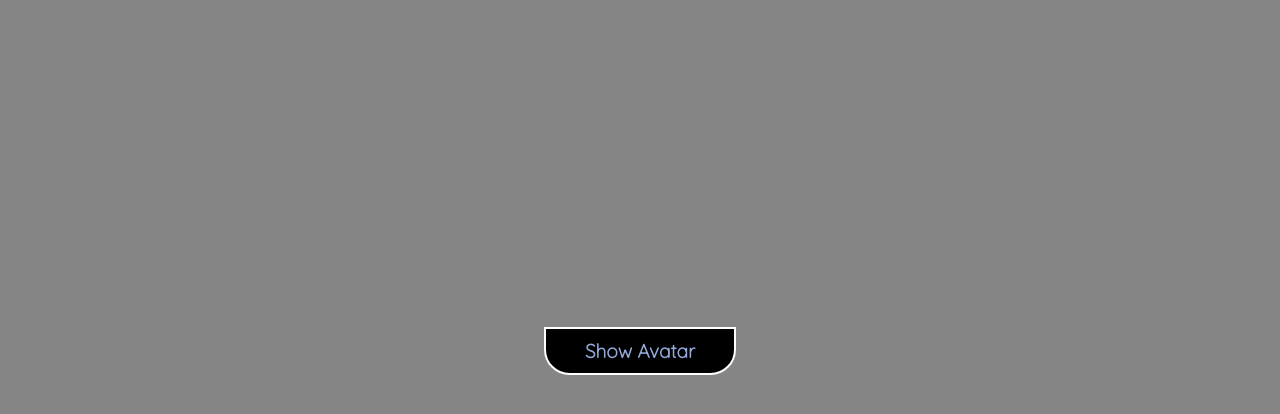
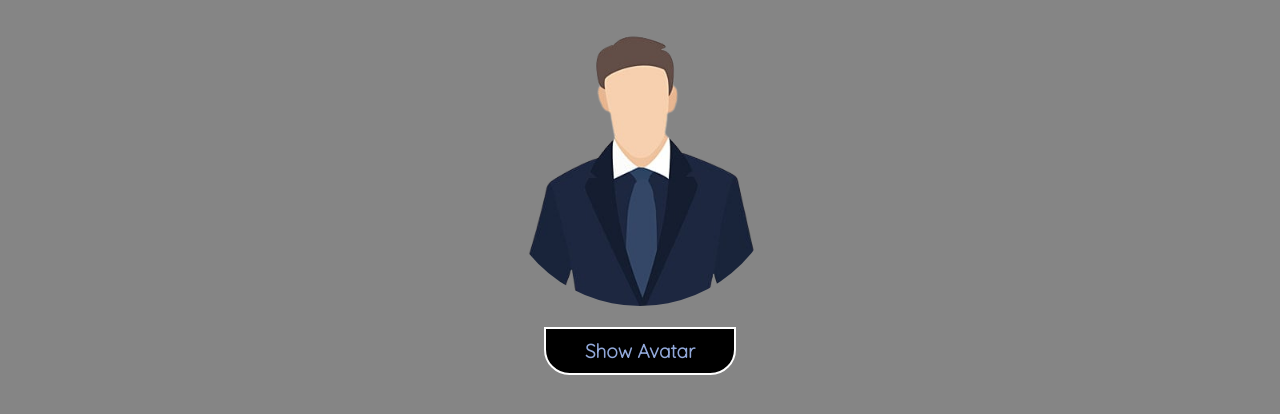
Before and after one commit to abhinavchoubey2000/avatoor, a plain HTML site: page index.html in a window 1280 px wide. Shown: the part 270-684 px from the top of the page. Drawn offline with Linux system fonts and the light colour scheme; a web font is replaced by a local one.

Commit message:
Update index.html

```diff
--- a/index.html
+++ b/index.html
@@ -16,7 +16,7 @@
             <input class="p-10 text-center transition-400ms" type="text" autocomplete="off" id="name" placeholder="Your name goes here . . .">
         </div>
         <div id="image-box" class="image-field my-5 transition-400ms">
-            <img class="box-circle my-30 transition-400ms" id="avatar" src="./default_avatar.png" alt="">
+            <img class="box-circle my-30 transition-400ms" id="avatar" src="./avatar.png" alt="">
         </div>
         <button id="btn" class="transition-400ms p-10" onclick="showAvatar()">Show Avatar</button>
     </div>
```
